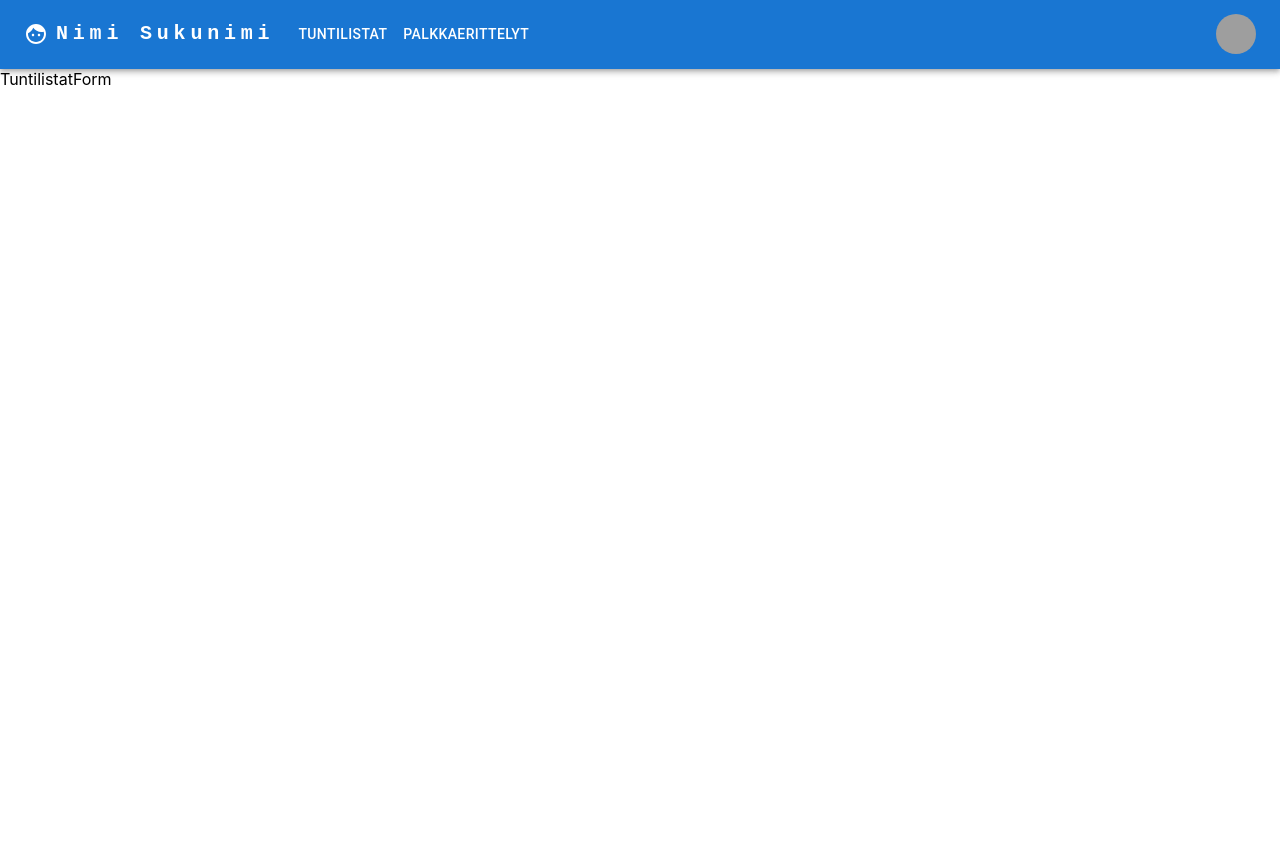
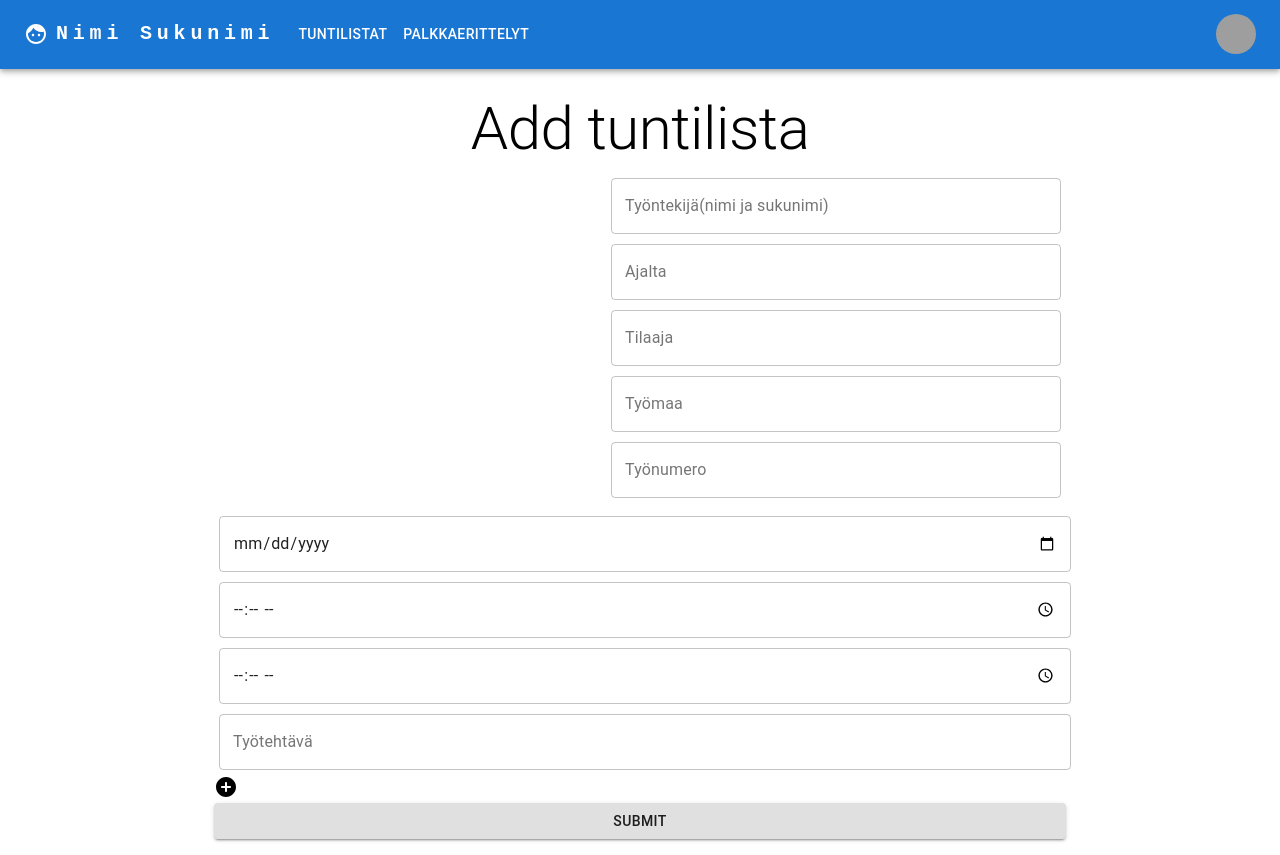
Before and after one commit to Dariwka/meridijanLogin, a React (Create React App) app: page / in a window 1280 px wide. Before the commit the page ends 800 px from the top, so only its background shows below. Built offline with nearby package versions, Linux system fonts and the light colour scheme; grey boxes are pictures that could not be loaded.

Commit message:
tuntilista form

```diff
--- a/src/components/TuntilistatForm.tsx
+++ b/src/components/TuntilistatForm.tsx
@@ -1,7 +1,107 @@
 import React from "react";
+import { Typography, TextField, Button } from "@material-ui/core";
+import Container from "@mui/material/Container";
+import Box from "@mui/material/Box";
+import AddCircleRoundedIcon from "@mui/icons-material/AddCircleRounded";
 
 const TuntilistatForm = () => {
-  return <div>TuntilistatForm</div>;
+  const handleSubmit = (event: any) => {
+    event.preventDefault();
+    const data = new FormData(event.currentTarget);
+    console.log({
+      email: data.get("email"),
+      password: data.get("password"),
+    });
+  };
+
+  return (
+    <div>
+      <Container maxWidth="md" sx={{ mt: 3, marginBottom: "16px" }}>
+        <Typography variant="h2" style={{ textAlign: "center" }}>
+          Add tuntilista
+        </Typography>
+        <Box component="form" onSubmit={handleSubmit} noValidate sx={{ mt: 1 }}>
+          <Box sx={{ mt: 1, textAlign: "right" }}>
+            <TextField
+              margin="normal"
+              style={{ width: "450px", margin: "5px" }}
+              type="text"
+              label="Työntekijä(nimi ja sukunimi)"
+              variant="outlined"
+              fullWidth
+            />
+            <TextField
+              margin="normal"
+              style={{ width: "450px", margin: "5px" }}
+              type="text"
+              label="Ajalta"
+              variant="outlined"
+              fullWidth
+            />
+            <TextField
+              margin="normal"
+              style={{ width: "450px", margin: "5px" }}
+              type="text"
+              label="Tilaaja"
+              variant="outlined"
+              fullWidth
+            />
+            <TextField
+              margin="normal"
+              style={{ width: "450px", margin: "5px" }}
+              type="text"
+              label="Työmaa"
+              variant="outlined"
+              fullWidth
+            />
+            <TextField
+              margin="normal"
+              style={{ width: "450px", margin: "5px" }}
+              type="text"
+              label="Työnumero"
+              variant="outlined"
+              fullWidth
+            />
+          </Box>
+          <Box sx={{ mt: 1, textAlign: "left" }}>
+            <TextField
+              margin="normal"
+              style={{ margin: "5px" }}
+              type="date"
+              variant="outlined"
+              fullWidth
+            />
+            <TextField
+              margin="normal"
+              style={{ margin: "5px" }}
+              type="time"
+              variant="outlined"
+              fullWidth
+            />
+            <TextField
+              margin="normal"
+              style={{ margin: "5px" }}
+              type="time"
+              variant="outlined"
+              fullWidth
+            />
+            <TextField
+              margin="normal"
+              style={{ margin: "5px" }}
+              type="text"
+              label="Työtehtävä"
+              variant="outlined"
+              fullWidth
+            />
+            <AddCircleRoundedIcon onClick={() => console.log("clicked")} />
+          </Box>
+          <Button type="submit" fullWidth variant="contained">
+            SUBMIT
+          </Button>
+        </Box>
+      </Container>
+    </div>
+  );
 };
 
 export default TuntilistatForm;
```
